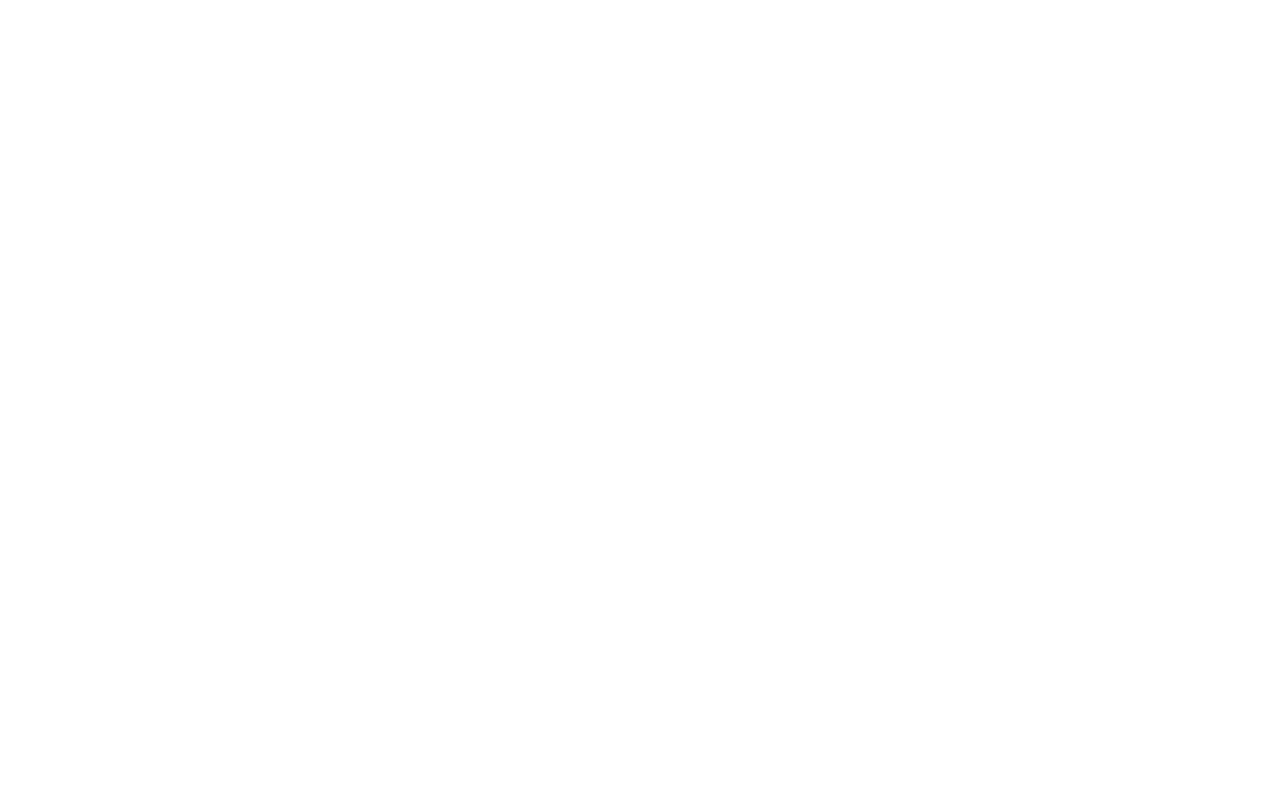
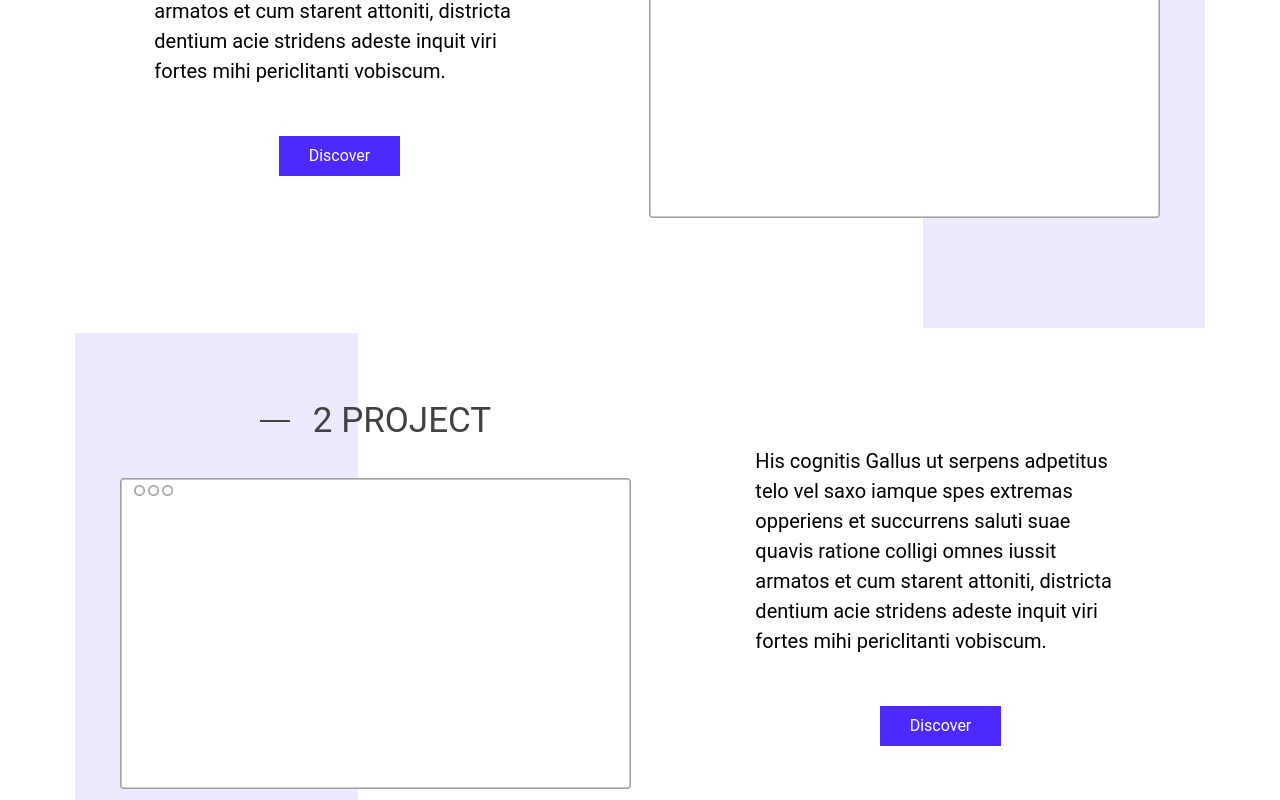
Before and after one commit to DimitriVld/Portfolio, a React (Create React App) app in the folder client-web/: page / in a window 1280 px wide. Shown: the part 1680-2480 px from the top of the page. Before the commit the page ends 1507 px from the top, so only its background shows below. Built offline with nearby package versions, Linux system fonts and the light colour scheme.

Commit message:
Front | Last section home

```diff
--- a/client-web/src/App.js
+++ b/client-web/src/App.js
@@ -31,7 +31,7 @@
           <Route exact path="/works" component={() => <Default page={<WorksPage />} />} />
           <Route exact path="/about-us" component={() => <Default page={<AboutUsPage />} />} />
           <Route exact path="/contact" component={() => <Default page={<ContactPage />} />} />
-          <Route exact path="/signle-work" component={() => <Default page={<SingleWorkPage />} />} />
+          <Route exact path="/work/:id" component={() => <Default page={<SingleWorkPage />} />} />
         </Router>
       </AppContext.Provider>
     );
--- a/client-web/src/styles/molecules/HomePage/worksSection.scss
+++ b/client-web/src/styles/molecules/HomePage/worksSection.scss
@@ -11,4 +11,75 @@
             margin: auto 23px auto 0;
         }
     }
+
+    .work{
+        position: relative;
+        display: flex;
+        flex-direction: row-reverse;
+        margin: 5px 0;
+        padding: 70px 0 110px;
+
+        .bg{
+            position: absolute;
+            bottom: 0;
+            right: 0;
+            height: 100%;
+            width: 25%;
+            background-color: rgba($blue-2, .10);
+            z-index: -1;
+        }
+
+        .fullname{
+            display: flex;
+            flex-direction: column;
+            align-items: center;
+            justify-content: center;
+
+            h4{
+                @extend %title-4;
+                display: flex;
+                align-items: end;
+
+                hr{
+                    width: 30px;
+                    border: 1px solid $black-4;
+                    margin: auto 23px auto 0;
+                }
+            }
+
+            .img-work{
+                margin-top: 40px;
+                width: 85%;
+            }
+        }
+
+        .descriptions{
+            display: flex;
+            flex-direction: column;
+            align-items: center;
+            justify-content: center;
+
+            p{
+                width: 70%;
+                font-size: 20px;
+                line-height: 30px;
+            }
+
+            a{
+                margin: 50px auto 0;
+                padding: 12px 30px;
+                background-color: $blue-2;
+                color: $white;
+            }
+        }
+
+        &.inverse{
+            flex-direction: row;
+
+            .bg{
+                left: initial;
+                left: 0;
+            }
+        }
+    }
 }
--- a/client-web/src/styles/sass/ui/_titles.scss
+++ b/client-web/src/styles/sass/ui/_titles.scss
@@ -2,28 +2,28 @@
 %title-1{
     display: block;
     color: $black-4;
-    font-size: 48px;
+    font-size: 38px;
     text-transform: uppercase;
 }
 
 // Second title
 %title-2{
     @extend %title-1;
-    font-size: 100px;
+    font-size: 90px;
     font-weight: bold;
 }
 
 // Third title
 %title-3{
     @extend %title-1;
-    font-size: 64px;
+    font-size: 54px;
     font-weight: bold;
 }
 
 // Fourth title
 %title-4{
     @extend %title-1;
-    font-size: 40px;
+    font-size: 35px;
 }
 
 // Last title
--- a/client-web/src/views/constants/staticProjects.js
+++ b/client-web/src/views/constants/staticProjects.js
@@ -5,44 +5,39 @@
         {
             id: 1,
             title: 'First project',
-            img: './public/images/defaultProject.png',
+            img: './images/defaultProject.png',
             content: 'His cognitis Gallus ut serpens adpetitus telo vel saxo iamque spes extremas opperiens et succurrens saluti suae quavis ratione colligi omnes iussit armatos et cum starent attoniti, districta dentium acie stridens adeste inquit viri fortes mihi periclitanti vobiscum.',
-            link: '/'
         },
         {
             id: 2,
+            inverse: true,
             title: '2 project',
-            img: './public/images/defaultProject.png',
+            img: './images/defaultProject.png',
             content: 'His cognitis Gallus ut serpens adpetitus telo vel saxo iamque spes extremas opperiens et succurrens saluti suae quavis ratione colligi omnes iussit armatos et cum starent attoniti, districta dentium acie stridens adeste inquit viri fortes mihi periclitanti vobiscum.',
-            link: '/'
         },
         {
             id: 3,
             title: '3 project',
-            img: './public/images/defaultProject.png',
+            img: './images/defaultProject.png',
             content: 'His cognitis Gallus ut serpens adpetitus telo vel saxo iamque spes extremas opperiens et succurrens saluti suae quavis ratione colligi omnes iussit armatos et cum starent attoniti, districta dentium acie stridens adeste inquit viri fortes mihi periclitanti vobiscum.',
-            link: '/'
         },
         {
             id: 4,
             title: '4 project',
-            img: './public/images/defaultProject.png',
+            img: './images/defaultProject.png',
             content: 'His cognitis Gallus ut serpens adpetitus telo vel saxo iamque spes extremas opperiens et succurrens saluti suae quavis ratione colligi omnes iussit armatos et cum starent attoniti, districta dentium acie stridens adeste inquit viri fortes mihi periclitanti vobiscum.',
-            link: '/'
         },
         {
             id: 5,
             title: '5 project',
-            img: './public/images/defaultProject.png',
+            img: './images/defaultProject.png',
             content: 'His cognitis Gallus ut serpens adpetitus telo vel saxo iamque spes extremas opperiens et succurrens saluti suae quavis ratione colligi omnes iussit armatos et cum starent attoniti, districta dentium acie stridens adeste inquit viri fortes mihi periclitanti vobiscum.',
-            link: '/'
         },
         {
             id: 6,
             title: '6 project',
-            img: './public/images/defaultProject.png',
+            img: './images/defaultProject.png',
             content: 'His cognitis Gallus ut serpens adpetitus telo vel saxo iamque spes extremas opperiens et succurrens saluti suae quavis ratione colligi omnes iussit armatos et cum starent attoniti, districta dentium acie stridens adeste inquit viri fortes mihi periclitanti vobiscum.',
-            link: '/'
         },
 
     ];
--- a/client-web/src/views/molecules/HomePage/WorksSection.js
+++ b/client-web/src/views/molecules/HomePage/WorksSection.js
@@ -1,4 +1,5 @@
 import React from 'react';
+import {BrowserRouter as Router, Link, Route} from "react-router-dom";
 import staticProjects from "../../constants/staticProjects";
 
 class WorksSection extends React.Component {
@@ -12,7 +13,19 @@
     render(){
         const works = this.state.works.filter(work => work.id <= 3 ).map((work, index) =>{
             return(
-                <p key={index}>{work.title}</p>
+                <div className={`work ${work.inverse ? 'inverse' : ''}`} key={index}>
+                    <div className="bg"></div>
+                    <div className="fullname">
+                        <Link to={`/work/${work.id}`}>
+                            <h4><hr></hr>{work.title}</h4>
+                        </Link>
+                        <img className="img-work" src={work.img} alt="img work" />
+                    </div>
+                    <div className="descriptions">
+                        <p>{work.content}</p>
+                        <a href={work.link}>Discover</a>
+                    </div>
+                </div>
             )
         });
 
```
Also changed, not shown: client-web/public/images/defaultProject.png.
